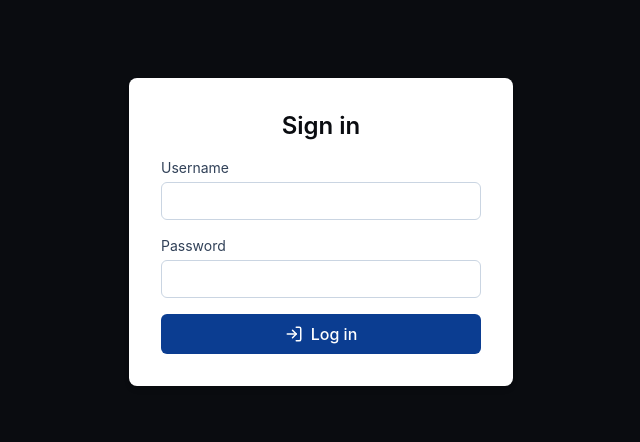
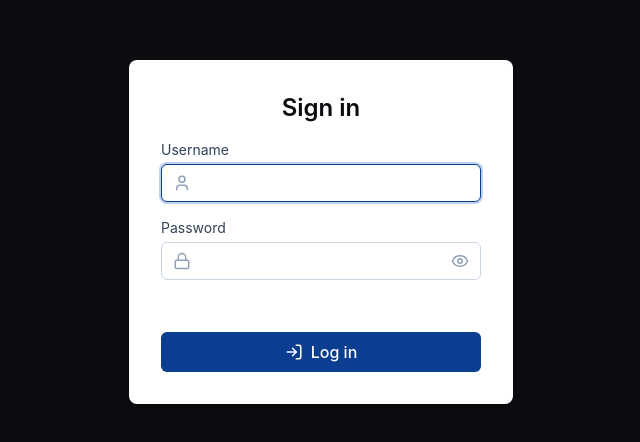
Before and after one commit to IvanYakushchenko/AvengersHealthMonitoring, a React (Vite) app in the folder avengersHealthMonitoring/: page / in a window 1280 px wide. Shown: the part 168-610 px from the top of the page, without its empty margins (319-959 px from the left). Built offline with nearby package versions, Linux system fonts and the light colour scheme.

Commit message:
ui/ux improvements, animejs init, login fields validation

```diff
--- a/avengersHealthMonitoring/package.json
+++ b/avengersHealthMonitoring/package.json
@@ -11,6 +11,7 @@
   },
   "dependencies": {
     "@tailwindcss/vite": "^4.3.5",
+    "animejs": "^4.5.0",
     "lucide-react": "^1.73.0",
     "react": "^19.3.1",
     "react-dom": "^19.3.1",
--- a/avengersHealthMonitoring/src/features/login/LoginPage.tsx
+++ b/avengersHealthMonitoring/src/features/login/LoginPage.tsx
@@ -1,64 +1,188 @@
-import { useState, type FormEvent } from 'react'
-import { LogIn } from 'lucide-react'
+import { useEffect, useRef, useState, type FormEvent } from 'react'
+import { animate, stagger } from 'animejs'
+import { Eye, EyeOff, Loader2, LogIn, Lock, User } from 'lucide-react'
 
 type LoginPageProps = {
   onLogin: (username: string) => void
 }
 
+type FieldErrors = { username?: string; password?: string }
+
+const MIN_PASSWORD_LENGTH = 4
+
+// Placeholder: replace with a real authentication request. Throw on failure.
+async function authenticate(_username: string, password: string): Promise<void> {
+  await new Promise((resolve) => setTimeout(resolve, 600))
+  if (password.length < MIN_PASSWORD_LENGTH) {
+    throw new Error('Invalid username or password.')
+  }
+}
+
+const prefersReducedMotion = () =>
+  typeof window !== 'undefined' &&
+  window.matchMedia('(prefers-reduced-motion: reduce)').matches
+
+function validate(username: string, password: string): FieldErrors {
+  const errors: FieldErrors = {}
+  if (!username.trim()) errors.username = 'Username is required.'
+  if (!password) errors.password = 'Password is required.'
+  else if (password.length < MIN_PASSWORD_LENGTH)
+    errors.password = `Password must be at least ${MIN_PASSWORD_LENGTH} characters.`
+  return errors
+}
+
 function LoginPage({ onLogin }: LoginPageProps) {
+  const cardRef = useRef<HTMLFormElement>(null)
   const [username, setUsername] = useState('')
   const [password, setPassword] = useState('')
-  const [error, setError] = useState('')
+  const [showPassword, setShowPassword] = useState(false)
+  const [capsLock, setCapsLock] = useState(false)
+  const [touched, setTouched] = useState({ username: false, password: false })
+  const [submitError, setSubmitError] = useState('')
+  const [loading, setLoading] = useState(false)
 
-  const handleSubmit = (event: FormEvent<HTMLFormElement>) => {
+  const fieldErrors = validate(username, password)
+  const visibleErrors: FieldErrors = {
+    username: touched.username ? fieldErrors.username : undefined,
+    password: touched.password ? fieldErrors.password : undefined,
+  }
+
+  // Entrance animation: card fades up, then its children stagger in.
+  useEffect(() => {
+    if (prefersReducedMotion() || !cardRef.current) return
+    const items = cardRef.current.querySelectorAll('[data-anim]')
+    const animation = animate(items, {
+      opacity: [0, 1],
+      translateY: [16, 0],
+      duration: 500,
+      ease: 'outExpo',
+      delay: stagger(80),
+    })
+    return () => {
+      animation.cancel()
+    }
+  }, [])
+
+  const shake = () => {
+    if (prefersReducedMotion() || !cardRef.current) return
+    animate(cardRef.current, {
+      translateX: [0, -10, 10, -8, 8, -4, 4, 0],
+      duration: 450,
+      ease: 'linear',
+    })
+  }
+
+  const handleSubmit = async (event: FormEvent<HTMLFormElement>) => {
     event.preventDefault()
-    if (!username.trim() || !password) {
-      setError('Please enter both username and password.')
+    if (loading) return
+    setTouched({ username: true, password: true })
+    const errors = validate(username, password)
+    if (errors.username || errors.password) {
+      shake()
       return
     }
-    // Placeholder: replace with a real authentication request.
-    setError('')
+
+    setSubmitError('')
+    setLoading(true)
+    try {
+      await authenticate(username.trim(), password)
       onLogin(username.trim())
+    } catch (err) {
+      setSubmitError(err instanceof Error ? err.message : 'Login failed. Please try again.')
+      shake()
+    } finally {
+      setLoading(false)
     }
+  }
+
+  const inputClass = (hasError: boolean) =>
+    `w-full rounded-md border bg-white py-2 pl-10 pr-10 text-ink outline-none transition-colors focus:border-brand focus:ring-2 focus:ring-brand-light/40 ${
+      hasError ? 'border-danger' : 'border-slate-300'
+    }`
 
   return (
     <div className="flex min-h-screen w-full items-center justify-center bg-ink p-4">
       <form
+        ref={cardRef}
         onSubmit={handleSubmit}
+        noValidate
         className="flex w-full max-w-sm flex-col gap-4 rounded-lg bg-white p-8 shadow-md"
       >
-        <h1 className="text-center text-2xl font-semibold text-ink">Sign in</h1>
+        <h1 data-anim className="text-center text-2xl font-semibold text-ink">
+          Sign in
+        </h1>
 
-        <label className="flex flex-col gap-1 text-sm text-slate-700">
-          Username
+        <div data-anim className="flex flex-col gap-1 text-sm text-slate-700">
+          <label htmlFor="username">Username</label>
+          <div className="relative">
+            <User size={18} className="absolute left-3 top-1/2 -translate-y-1/2 text-slate-400" />
             <input
+              id="username"
               type="text"
               value={username}
               onChange={(e) => setUsername(e.target.value)}
-            className="rounded-md border border-slate-300 px-3 py-2 outline-none focus:border-brand"
+              onBlur={() => setTouched((t) => ({ ...t, username: true }))}
+              className={inputClass(!!visibleErrors.username)}
               autoComplete="username"
+              autoFocus
+              aria-invalid={!!visibleErrors.username}
+              aria-describedby={visibleErrors.username ? 'username-error' : undefined}
             />
-        </label>
+          </div>
+          {visibleErrors.username && (
+            <p id="username-error" className="text-xs text-danger">
+              {visibleErrors.username}
+            </p>
+          )}
+        </div>
 
-        <label className="flex flex-col gap-1 text-sm text-slate-700">
-          Password
+        <div data-anim className="flex flex-col gap-1 text-sm text-slate-700">
+          <label htmlFor="password">Password</label>
+          <div className="relative">
+            <Lock size={18} className="absolute left-3 top-1/2 -translate-y-1/2 text-slate-400" />
             <input
-            type="password"
+              id="password"
+              type={showPassword ? 'text' : 'password'}
               value={password}
               onChange={(e) => setPassword(e.target.value)}
-            className="rounded-md border border-slate-300 px-3 py-2 outline-none focus:border-brand"
+              onBlur={() => setTouched((t) => ({ ...t, password: true }))}
+              onKeyDown={(e) => setCapsLock(e.getModifierState('CapsLock'))}
+              onKeyUp={(e) => setCapsLock(e.getModifierState('CapsLock'))}
+              className={inputClass(!!visibleErrors.password)}
               autoComplete="current-password"
+              aria-invalid={!!visibleErrors.password}
+              aria-describedby={visibleErrors.password ? 'password-error' : undefined}
             />
-        </label>
+            <button
+              type="button"
+              onClick={() => setShowPassword((s) => !s)}
+              aria-label={showPassword ? 'Hide password' : 'Show password'}
+              aria-pressed={showPassword}
+              className="absolute right-2 top-1/2 -translate-y-1/2 rounded p-1 text-slate-400 hover:text-brand"
+            >
+              {showPassword ? <EyeOff size={18} /> : <Eye size={18} />}
+            </button>
+          </div>
+          {visibleErrors.password && (
+            <p id="password-error" className="text-xs text-danger">
+              {visibleErrors.password}
+            </p>
+          )}
+          {capsLock && <p className="text-xs text-amber-700">Caps Lock is on.</p>}
+        </div>
 
-        {error && <p className="text-sm text-danger">{error}</p>}
+        <p aria-live="polite" className="min-h-5 text-sm text-danger">
+          {submitError}
+        </p>
 
         <button
+          data-anim
           type="submit"
-          className="flex items-center justify-center gap-2 rounded-md bg-brand px-4 py-2 font-medium text-white hover:bg-brand-dark"
+          disabled={loading}
+          className="flex items-center justify-center gap-2 rounded-md bg-brand px-4 py-2 font-medium text-white transition-colors hover:bg-brand-dark disabled:cursor-not-allowed disabled:opacity-70"
         >
-          <LogIn size={18} />
-          Log in
+          {loading ? <Loader2 size={18} className="animate-spin" /> : <LogIn size={18} />}
+          {loading ? 'Signing in…' : 'Log in'}
         </button>
       </form>
     </div>
```
Also changed, not shown: 1 other file (tests, documents, lock files or other folders). Lines whose indentation alone changed are shown as unchanged.
